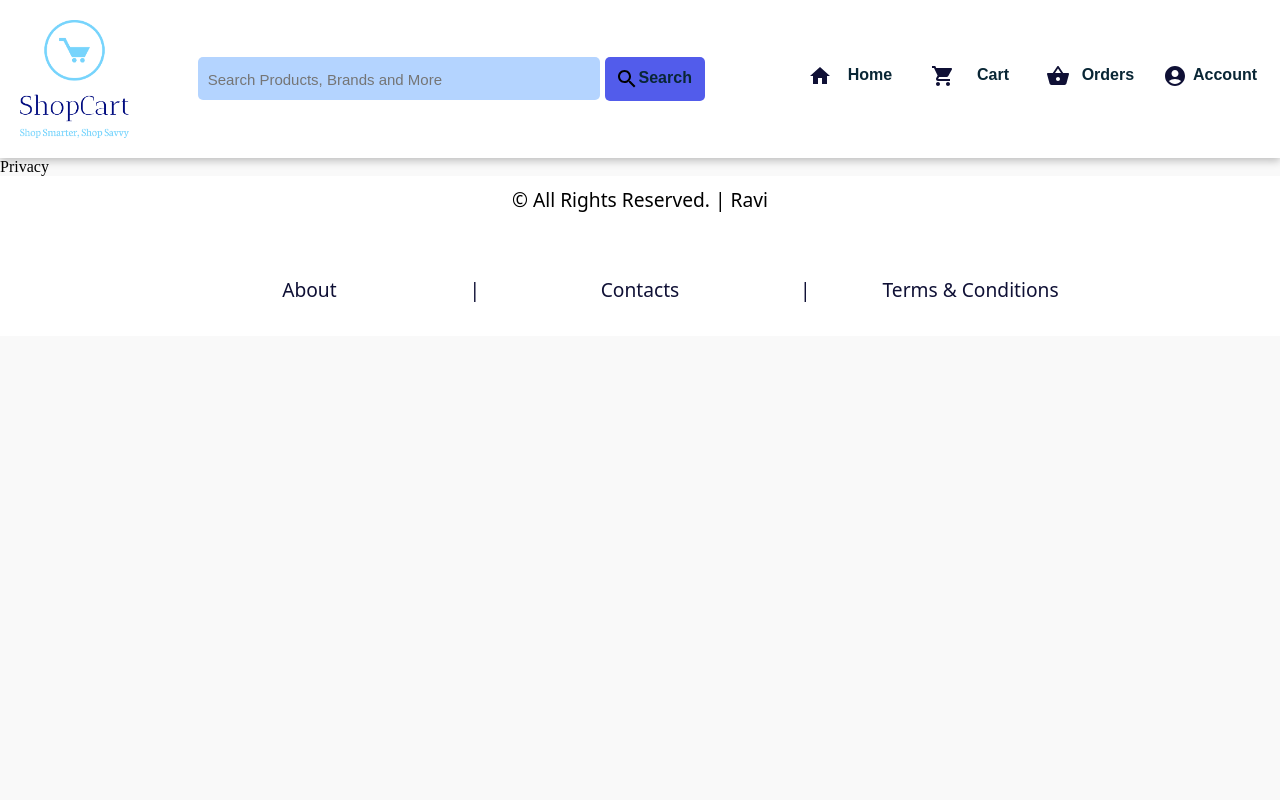
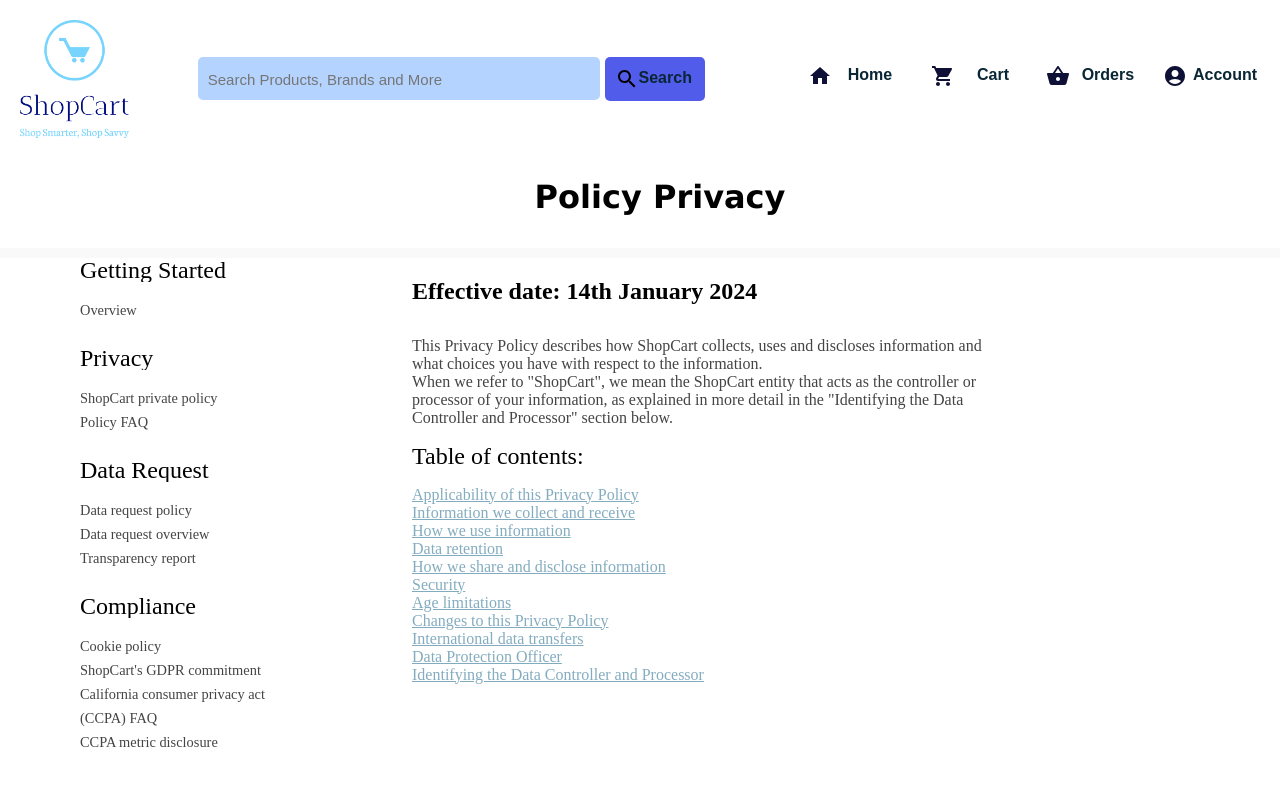
Before and after one commit to ravindranathsingh/Shop-cart, a React (Create React App) app: page /privacy in a window 1280 px wide. Shown: the top 800 px of the page. Built offline with nearby package versions, Linux system fonts and the light colour scheme.

Commit message:
new commit

```diff
--- a/src/pages/About.js
+++ b/src/pages/About.js
@@ -4,8 +4,9 @@
 
 export function About() {
   return (
-    <div className='about' style={{backgroundImage: `url(${AboutUs})`}}>
-        <h1>About Us</h1>
+    <div className='about'>
+      <h1>About Us</h1>
+      <div className='about-us' style={{backgroundImage: `url(${AboutUs})`}}>
         <p>Welcome to our online shopping haven, where style meets convenience! Dive into a world of endless possibilities as
             you explore our curated collection of fashion-forward apparel, accessories, and lifestyle essentials. Whether you're
             seeking the latest trends or timeless classics, our diverse range ensures there's something for every taste and
@@ -17,6 +18,25 @@
             delightful.
             <h4>Happy shopping!</h4>
         </p>
+      </div>
+      <div className='brand-strip'>
+        <ul class="about-list">
+          <li>
+            <span>Numbers Speak For Themselves!</span>
+          </li>
+          <li class="about-li">
+            <span>5000+</span><span>Curated Products</span>
+          </li>
+          <li class="about-li">
+            <span>800+</span>
+            <span>Rated Products</span>
+          </li>
+          <li class="about-li">
+            <span>40+</span>
+            <span>Product Categories</span>
+          </li>
+        </ul>
+      </div>
     </div>
   );
 }
--- a/src/pages/Home.js
+++ b/src/pages/Home.js
@@ -61,7 +61,8 @@
               }
           </div>
         </div>
-        <div className='temptation-section'>
+      </div>
+      <div className='temptation-section'>
          <div className='discount'>
           <div id='title'><h1>40% discount | Save upto &#x20B9; 899/- on Top deals</h1></div>
           <div className='discount-items'>
@@ -79,6 +80,7 @@
           <p>"Unleash the Savings: <br/> Mega Sale Extravaganza!"</p>
          </div>
       </div>
+      <div className='products'>
         <div className='trending-products'>
         <h1>Trending Products</h1><hr/>
           <div>
--- a/src/pages/Privacy.js
+++ b/src/pages/Privacy.js
@@ -1,8 +1,74 @@
 import React from 'react'
+import "../styles/Privacy.css"
 
 export function Privacy() {
   return (
-    <div>Privacy</div>
+    <div className="main-section">
+        <h1 className="text-center about-heading">Policy Privacy</h1>
+        <div className="card-policy">
+          <div className="card-left">
+            <ul>
+              <li>Getting Started</li>
+              <li>Overview</li>
+            </ul>
+            <ul>
+              <li>Privacy</li>
+              <li>ShopCart private policy</li>
+              <li>Policy FAQ</li>
+            </ul>
+            <ul>
+              <li>Data Request</li>
+              <li>Data request policy</li>
+              <li>Data request overview</li>
+              <li>Transparency report</li>
+            </ul>
+            <ul>
+              <li>Compliance</li>
+              <li>Cookie policy</li>
+              <li>ShopCart's GDPR commitment</li>
+              <li>
+                California consumer privacy act
+                <br />
+                (CCPA) FAQ
+              </li>
+              <li>CCPA metric disclosure</li>
+            </ul>
+          </div>
+          <div className="card-right">
+            <section className="policy-text">
+              <h5>Effective date: 14th January 2024</h5>
+              <p>
+                This Privacy Policy describes how ShopCart collects, uses and
+                discloses information and what choices you have with respect to
+                the information.
+              </p>
+              <p>
+                When we refer to "ShopCart", we mean the ShopCart entity that acts as
+                the controller or processor of your information, as explained in
+                more detail in the "Identifying the Data Controller and
+                Processor" section below.
+              </p>
+            </section>
+            <section className="policy-table">
+
+              <ul className="policy-table">
+              <li>Table of contents:</li>
+                <li>Applicability of this Privacy Policy</li>
+                <li>Information we collect and receive</li>
+                <li>How we use information</li>
+                <li>Data retention</li>
+                <li>How we share and disclose information</li>
+                <li>Security</li>
+                <li> Age limitations</li>
+                <li> Changes to this Privacy Policy</li>
+                <li>International data transfers</li>
+                <li> Data Protection Officer</li>
+                <li> Identifying the Data Controller and Processor</li>
+              </ul>
+            </section>
+          </div>
+        </div>
+      </div>
   )
 }
 
--- a/src/styles/About.css
+++ b/src/styles/About.css
@@ -1,15 +1,28 @@
-.about {
+.about h1 {
+    width: 100%;
+    height: 50px;
+    padding: 20px;
+    font-size: 2rem;
+    background-color: #fff;
+    font-family: Verdana, sans-serif;
+    text-align: center;
+}
+
+.about-us {
     width: 100%;
     height: 30rem;
+    margin: 10px 0;
     text-align: center;
+    background-color: #fff;
     background-repeat: no-repeat;
     background-position: right;
     background-size: contain;
+    overflow: hidden;
 }
 
-.about p {
+.about-us p {
     width: 50%;
-    margin: 25px;
+    margin: 5rem 2rem;
     text-align: center;
     font-family: Verdana, sans-serif;
     font-size: 1rem;
@@ -17,7 +30,7 @@
     padding-bottom: 20px;
 }
 
-.about h1 {
+.about-us h1 {
     width: 50%;
     margin: 15px 5px 5px 5px;
     color: #33186B;
@@ -25,6 +38,30 @@
     font-family: Verdana, sans-serif;
 }
 
-.about h4 {
+.about-us h4 {
     margin: 30px;
 }
+
+.brand-strip {
+    width: 100%;
+    height: 30vh;
+    margin: 10px 0;
+    background-color: #fff;
+    display: flex;
+    align-items: center;
+}
+
+.about-list {
+    width: 100%;
+    display: flex;
+    justify-content: space-around;
+    color: #080a1b;
+}
+
+.about-li  {
+    display: flex;
+    flex-direction: column;
+    justify-content: center;
+    align-items: center;
+    font-size: 1.8rem;
+}
--- a/src/styles/Footer.css
+++ b/src/styles/Footer.css
@@ -21,6 +21,7 @@
     width: 300px;
     height: 50px;
     color: #0F1035;
+    overflow: hidden;
 }
 
 .footer * {
--- a/src/styles/Home.css
+++ b/src/styles/Home.css
@@ -3,6 +3,8 @@
 }
 
 .site_promo{
+  margin-top: 2px;
+  height: 90vh;
   background-color: #d2e3ff;
   display: grid;
   grid-template-columns: 1fr 1fr;
@@ -25,8 +27,8 @@
 }
 
 .site_promo img {
-  width: 450px;
-  margin-left: 50px;
+  width: 500px;
+  margin: 50px;
   background-image: url('../assets//site_promo.png');
   background-size: contain;
   animation: bounce 2s infinite;
@@ -85,12 +87,12 @@
   height: 25rem;
   border: 5px;
   overflow: hidden;
-  position: relative;
 }
 
 .slides {
   margin: 10px;
   padding: 0 3rem;
+  position: relative;
 }
 
 .carousel {
@@ -112,11 +114,11 @@
 }
 
 .left-arrow {
-  left: 1%;
+  left: 0%;
 }
 
 .right-arrow {
-  right: 1%;
+  right: 0%;
 }
 
 .carousel-hidden {
@@ -140,21 +142,22 @@
 
 .header {
   height: auto;
-  margin: 10px 10px 0 10px;
+  margin: 10px 0;
   box-shadow: rgba(0, 0, 0, 0.24) 0px 3px 8px;
 }
 
 .category {
   width: auto;
   height: 250px;
-  margin: 30px;
+  margin: 15px;
   text-align: center;
   cursor: pointer;
-  box-shadow: rgba(0, 0, 0, 0.24) 0px 3px 8px;
+  border: solid darkgrey 0.5px;
+  border-radius: 5px;
 }
 
 .category h1 {
-  margin-top: 20px;
+  margin-top: 10px;
   font-size: 1.2rem;
 }
 
@@ -169,7 +172,7 @@
 .category button {
   background-color: #fff;
   width: 100%;
-  height: 180px;
+  height: 200px;
   overflow: hidden;
   border: none;
   background-position: center;
@@ -181,16 +184,21 @@
 
 .category:hover {
   transform: scale(1.009);
-  transition: ease-in-out -2s;
-  box-shadow: rgba(0, 0, 0, 0.16) 0px 3px 6px, rgba(0, 0, 0, 0.23) 0px 3px 6px;
+  transition: ease-in-out -1s;
+  box-shadow: rgba(0, 0, 0, 0.35) 0px 5px 15px;
   cursor: pointer;
 }
 
 .products {
   background-color: #fff;
-  margin: 10px;
+  margin: 10px 0;
   padding: 10px;
   box-shadow: rgba(0, 0, 0, 0.24) 0px 3px 8px;
+}
+
+.products h1 {
+  margin: 10px;
+  font-size: 1.5rem;
 }
 
 .best-of-electronics > div {
@@ -233,6 +241,7 @@
   height: 65vh;
   gap: 20px;
   margin: 10px 0;
+  background-color: #fff;
   overflow: hidden;
   box-shadow: rgba(0, 0, 0, 0.24) 0px 3px 8px;
 }
@@ -260,10 +269,10 @@
 }
 
 #title {
-  font-size: 1rem;
+  margin: 5px;
+  font-size: 0.9rem;
   text-align: center;
   padding: 20px;
-  box-shadow: rgba(0, 0, 0, 0.24) 0px 3px 8px;
 }
 
 .discount {
@@ -381,12 +390,13 @@
   background-color: #FBF6EE;
   display: grid;
   grid-template-columns: repeat(4, 1fr);
-  margin: 10px;
+  margin: 10px 0 2px 0;
   padding: 10px;
   gap: 15px;
   font-size: 1.3rem;
   justify-content: center;
   align-content: center;
+  cursor: default;
   box-shadow: rgba(0, 0, 0, 0.24) 0px 3px 8px;
   font-family: 'Trebuchet MS', 'Lucida Sans Unicode', 'Lucida Grande', 'Lucida Sans', Arial, sans-serif;
 }
--- a/src/styles/Privacy.css
+++ b/src/styles/Privacy.css
@@ -0,0 +1,84 @@
+.about-heading {
+    width: 100%;
+    height: 50px;
+    padding: 20px;
+    font-size: 2rem;
+    background-color: #fff;
+    font-family: Verdana, sans-serif;
+    text-align: center;
+    margin-bottom: 10px;
+}
+
+.card-policy {
+    width: 100%;
+    display: flex;
+    height: 100vh;
+    gap: 100px;
+    background-color: #fff;
+}
+
+.main-section {
+    width: 100%;
+    margin-bottom: 10px;
+    overflow: hidden;
+}
+
+.card-left {
+    flex: 1;
+    margin-left: 5rem;
+    display: flex;
+    flex-direction: column;
+    row-gap: 1.5rem;
+}
+
+
+.card-left li:first-child {
+    font-size: 1.5rem;
+    color: var(--side-heading);
+    margin-bottom: 1rem;
+}
+
+.card-left li {
+    font-size: .9rem;
+    line-height: 1.5rem;
+    color: #444;
+    overflow: hidden;
+}
+
+.card-right {
+    flex: 4;
+    padding: 20px;
+}
+
+.card-right .policy-text {
+    width: 70%;
+}
+
+.policy-text h5 {
+    margin-bottom: 2rem;
+    font-size: 1.5rem;
+    color: var(--side-heading);
+}
+
+.policy-text p {
+    color: #444;
+}
+
+.card-right .policy-table {
+    position: relative;
+}
+
+.policy-table li:first-child {
+    margin: 1rem 0rem;
+    font-size: 1.5rem;
+    text-decoration: none;
+    list-style-type: none;
+    color: var(--side-heading);
+}
+
+.policy-table li {
+    text-decoration: underline;
+    list-style-type: circle;
+    color: rgba(10, 90, 129, 0.505);
+    cursor: pointer;
+}
```
